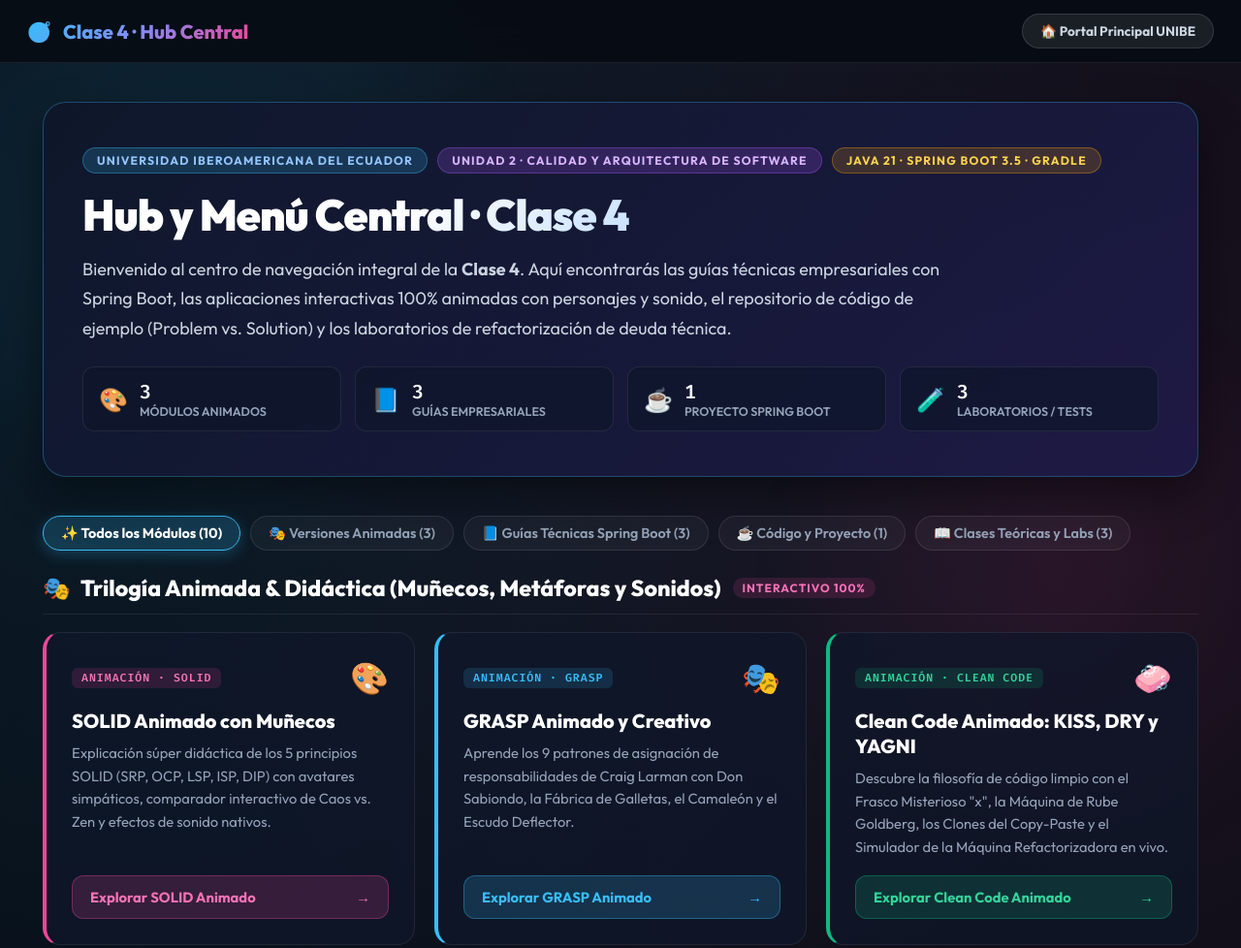
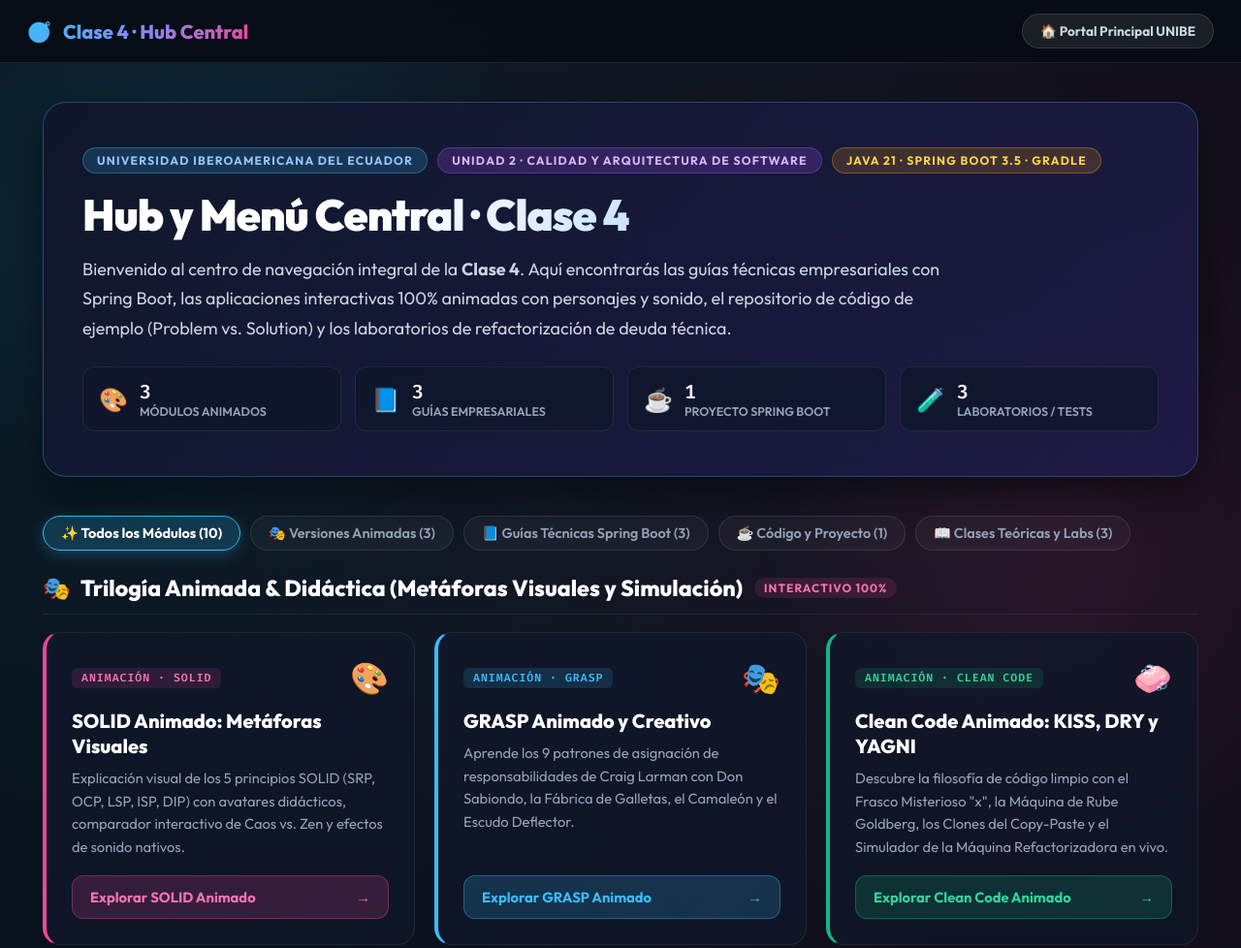
Before and after one commit to ByronMoreno/dise-o-arquitectura, a plain HTML site: page Clase 4/index.html in a window 1280 px wide. Shown: the top 978 px of the page at 97% size. Drawn offline with Linux system fonts and the light colour scheme.

Commit message:
refactor(clase4): replace informal term 'muñecos' with professional academic terms 'metáforas visuales' and 'modelos interactivos'

```diff
--- a/Clase 4/index.html
+++ b/Clase 4/index.html
@@ -297,7 +297,7 @@
       <div class="category-header">
         <h2 class="category-title">
           <span>🎭</span>
-          <span>Trilogía Animada &amp; Didáctica (Muñecos, Metáforas y Sonidos)</span>
+          <span>Trilogía Animada &amp; Didáctica (Metáforas Visuales y Simulación)</span>
         </h2>
         <span class="category-tag" style="background:rgba(236,72,153,0.15); color:#f472b6;">Interactivo 100%</span>
       </div>
@@ -310,9 +310,9 @@
               <span class="card-type-pill">Animación &middot; SOLID</span>
               <span class="card-icon-big">🎨</span>
             </div>
-            <h3 class="card-title">SOLID Animado con Muñecos</h3>
+            <h3 class="card-title">SOLID Animado: Metáforas Visuales</h3>
             <p class="card-desc">
-              Explicación súper didáctica de los 5 principios SOLID (SRP, OCP, LSP, ISP, DIP) con avatares simpáticos, comparador interactivo de Caos vs. Zen y efectos de sonido nativos.
+              Explicación visual de los 5 principios SOLID (SRP, OCP, LSP, ISP, DIP) con avatares didácticos, comparador interactivo de Caos vs. Zen y efectos de sonido nativos.
             </p>
           </div>
           <a href="SOLID ANIMADO/index.html" class="card-btn">
```
Also changed, not shown: Clase 4/CLEAN CODE ANIMADA/index.html (+2 -2 lines), Clase 4/GRASP ANIMADO/index.html (+2 -2 lines), Clase 4/SOLID ANIMADO/index.html (+1 -1 lines), index.html (+2 -2 lines).
